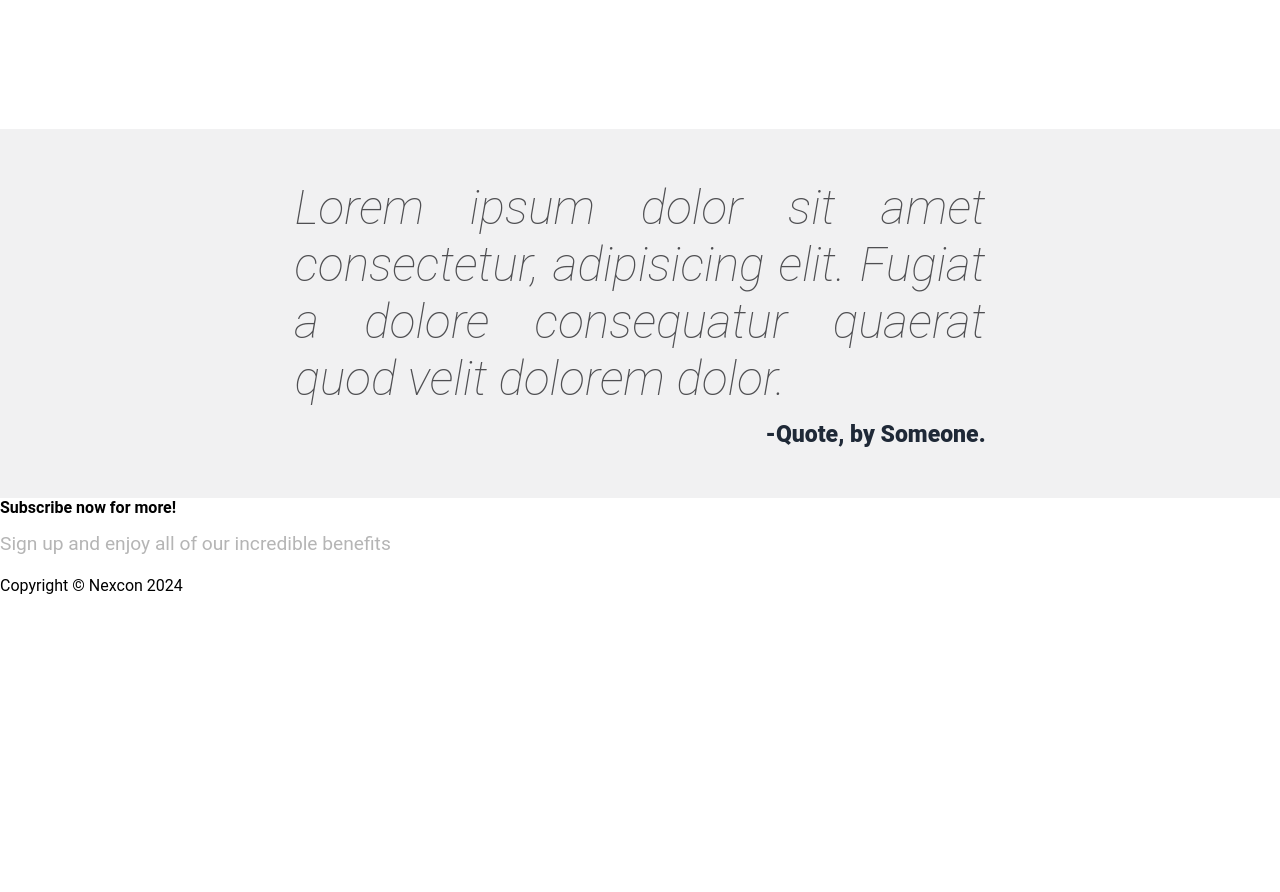
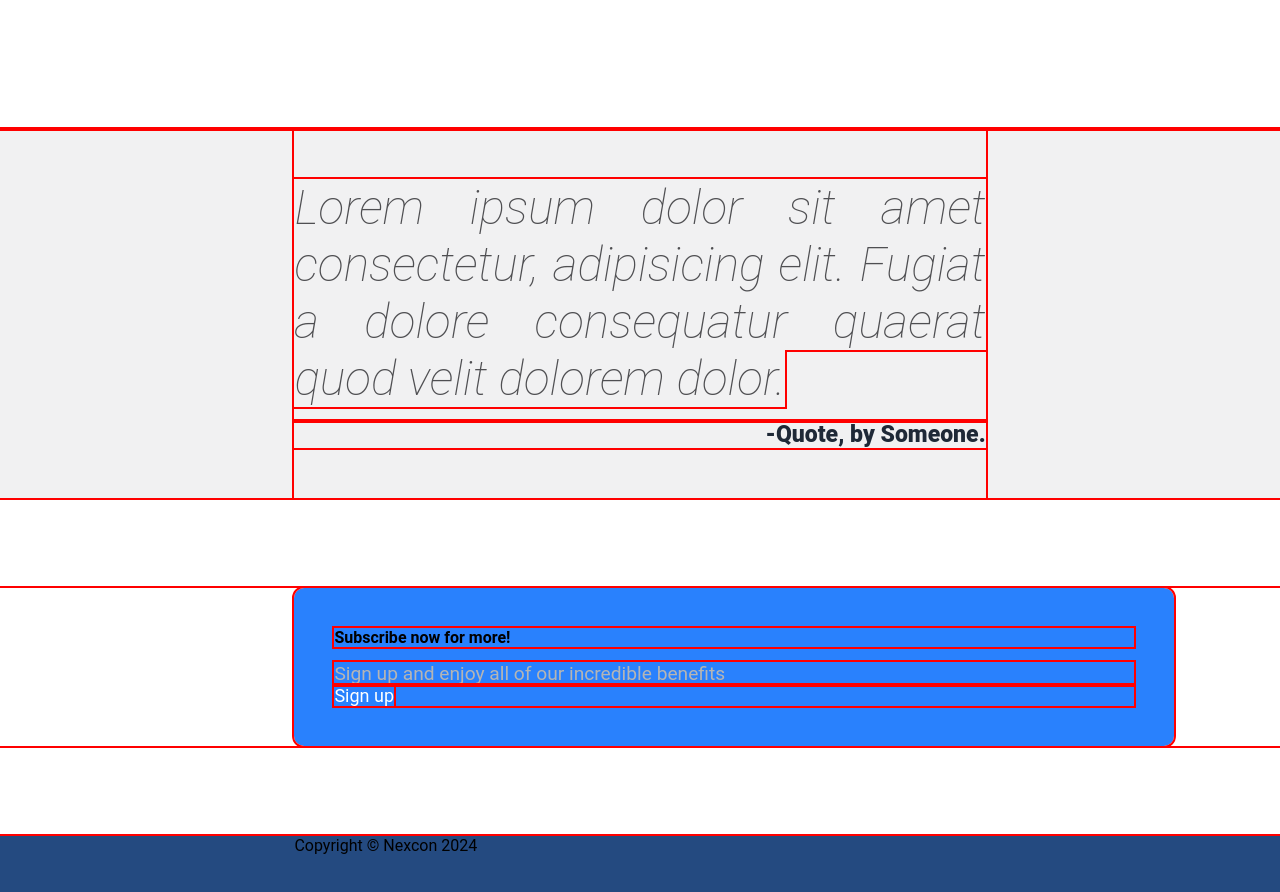
Before and after one commit to patrikralf/Project, a plain HTML site: page html/index.html in a window 1280 px wide. Shown: the part 1101-1993 px from the top of the page. Before the commit the page ends 1696 px from the top, so only its background shows below. Drawn offline with Linux system fonts and the light colour scheme.

Commit message:
added fourth block
needs styling still

```diff
--- a/css/style.css
+++ b/css/style.css
@@ -1,5 +1,5 @@
 * {
-  /*outline: solid 2px rgb(255, 0, 0);*/
+  outline: solid 2px rgb(255, 0, 0);
   font-family: Roboto;
   margin: 0px;
 }
@@ -140,6 +140,34 @@ h2{
   text-align: right;
 }
 
+.fourth-block {
+  height: auto;
+  padding-left: 23%;
+  padding-right: 23%;
+}
+
+.blue-box {
+  background-color: #2981fd;
+  padding: 40px;
+  border-radius: 10px;
+  margin-top: 90px;
+  margin-bottom: 90px;
+  min-width: 800px;
+}
+
+.button-2 {
+  margin-left: auto;
+}
+
+footer {
+  height: 810px;
+  padding-left: 23%;
+  padding-right: 23%;
+  background-color: #244a80;
+}
+
+
+
 
 /*
 
--- a/html/index.html
+++ b/html/index.html
@@ -48,10 +48,10 @@
             </div>
         </div>
         <div class="fourth-block">
-            <h4>Subscribe now for more!</h4>
-            <p>Sign up and enjoy all of our incredible benefits</p>
-            <div class="button-2">
-                <a href="#">Sign up</a>
+            <div class="blue-box">
+                <h4>Subscribe now for more!</h4>
+                <p>Sign up and enjoy all of our incredible benefits</p>
+                <div class="button-2"><a href="#">Sign up</a></div>
             </div>
         </div>
     </div>
```
